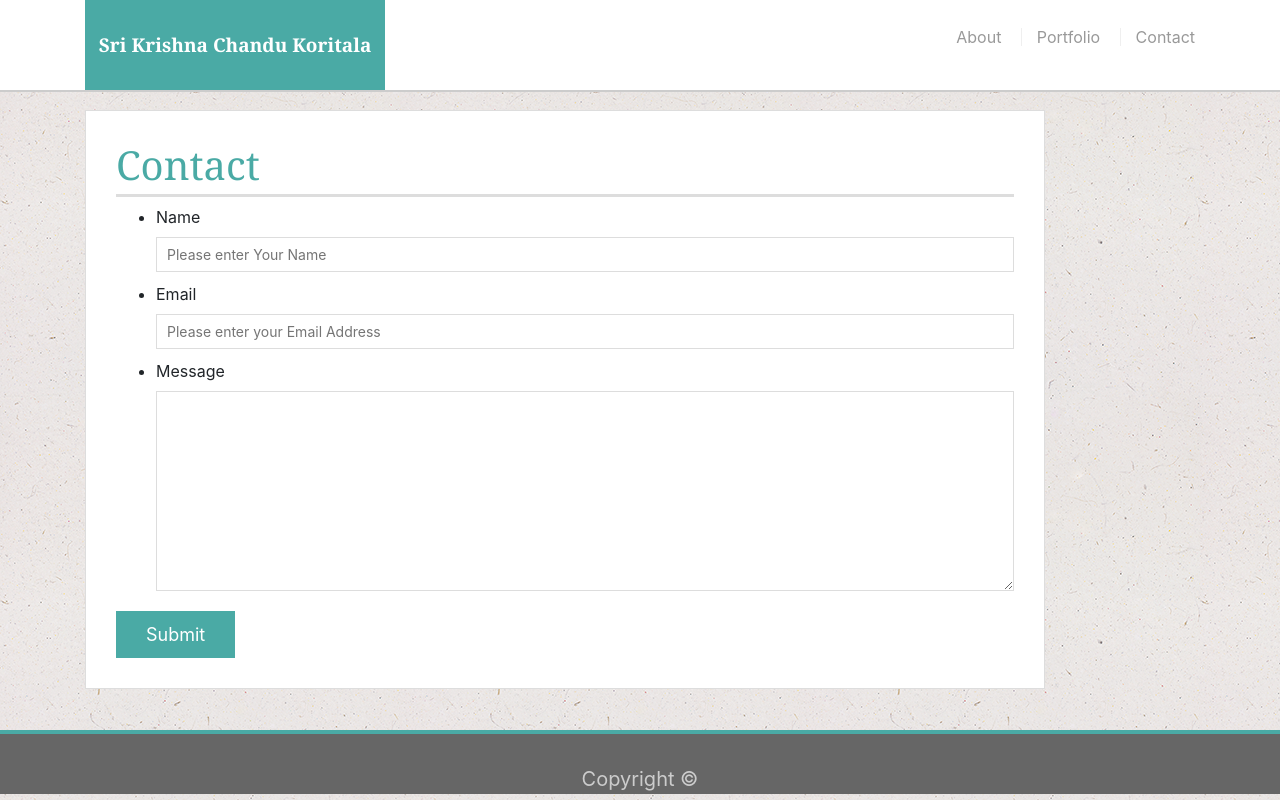
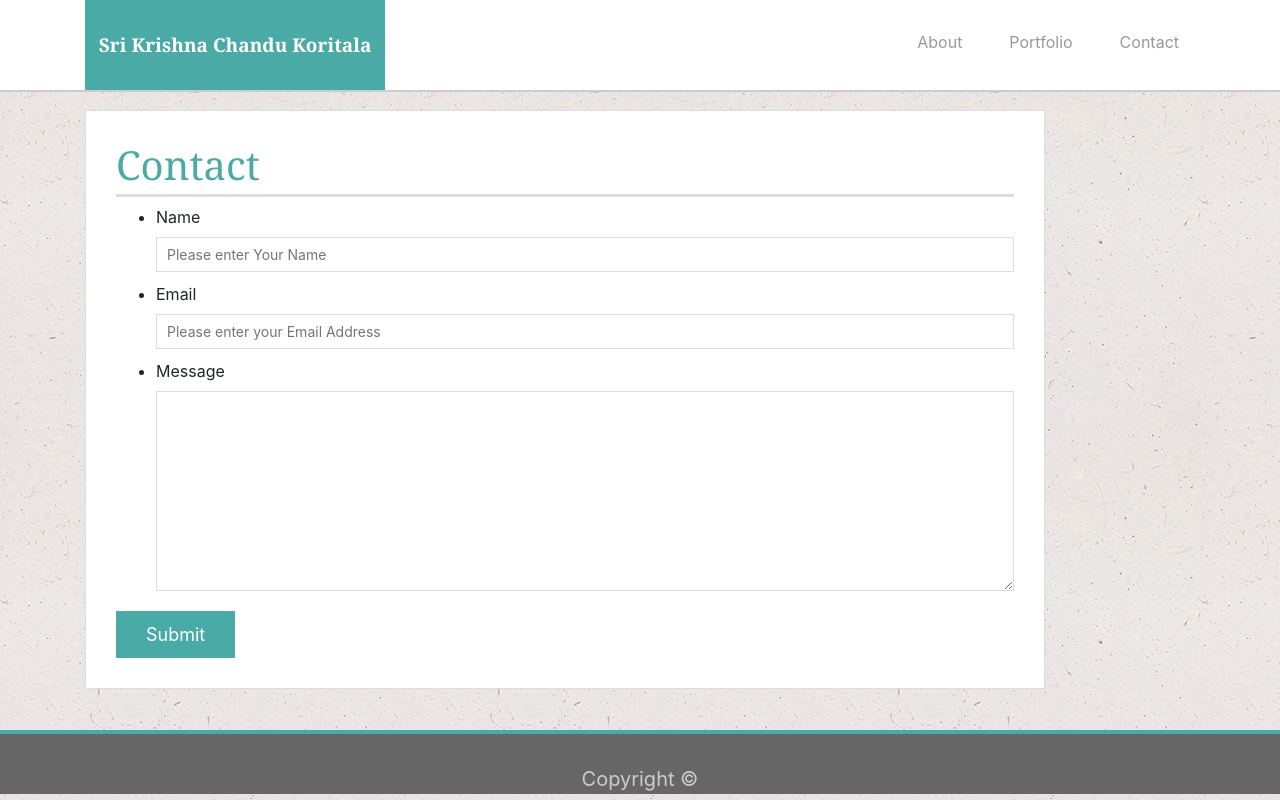
Before and after one commit to sri-koritala/updatedPortfolio.io, a plain HTML site: page contact.html in a window 1280 px wide. Drawn offline with Linux system fonts and the light colour scheme.

Commit message:
modified navbar

```diff
--- a/contact.html
+++ b/contact.html
@@ -14,10 +14,20 @@
     <div class="container">
       <a href="index.html" id="logo">Sri Krishna Chandu Koritala</a>
       <nav>
-        <a href="index.html">About</a>
-        <a href="portfolio.html">Portfolio</a>
-        <a href="contact.html">Contact</a>
+        <ul class="nav justify-content-end">
+          <li class="nav-item">
+            <a class="nav-link active" href="index.html">About</a>
+          </li>
+          <li class="nav-item">
+            <a class="nav-link" href="portfolio.html">Portfolio</a>
+          </li>
+          <li class="nav-item">
+            <a class="nav-link" href="contact.html">Contact</a>
+          </li>
+        </ul>
       </nav>
+
+
     </div>
   </header>
 
```
Also changed, not shown: index.html (+13 -3 lines), portfolio.html (+13 -3 lines).
